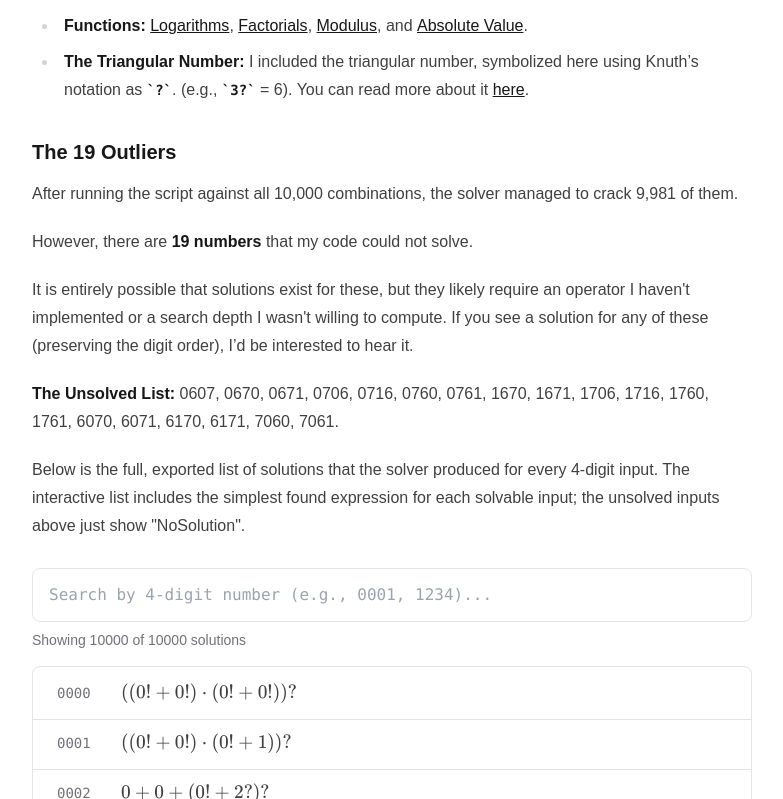
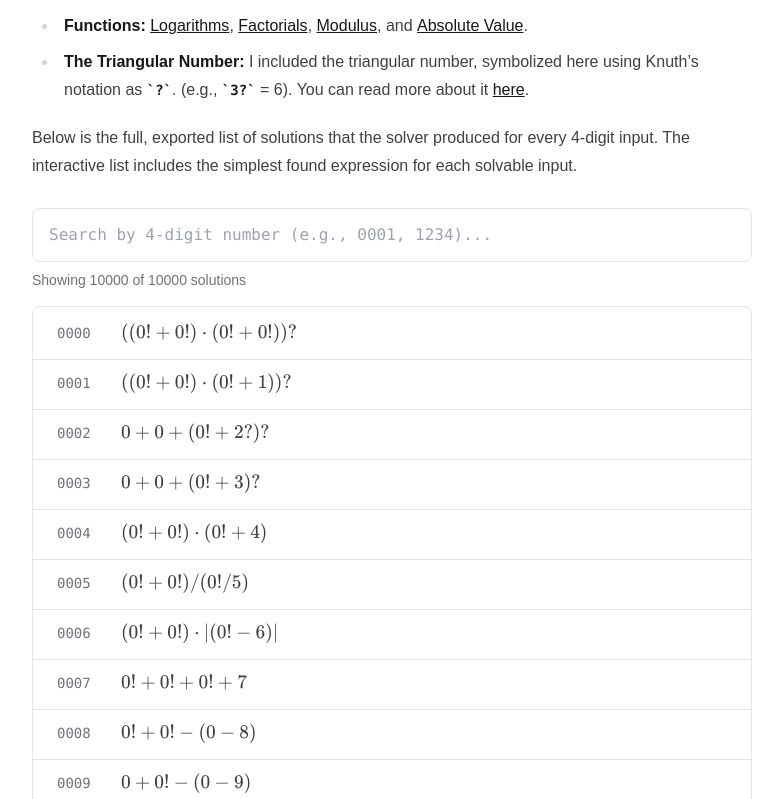
Before and after one commit to eyusd/portfolio, a Next.js app: page /en/lab/make-10-solutions in a window 1280 px wide. Shown: the part 901-1700 px from the top of the page, without its empty margins (248-1031 px from the left). Built offline with nearby package versions, Linux system fonts and the light colour scheme.

Commit message:
complete the list

```diff
--- a/src/app/[locale]/lab/articles/make-10-solutions.mdx
+++ b/src/app/[locale]/lab/articles/make-10-solutions.mdx
@@ -28,21 +28,12 @@ I allowed the following operations:
 *   **Functions:** [Logarithms](https://en.wikipedia.org/wiki/Logarithm), [Factorials](https://en.wikipedia.org/wiki/Factorial), [Modulus](https://en.wikipedia.org/wiki/Modulo_operation), and [Absolute Value](https://en.wikipedia.org/wiki/Absolute_value).
 *   **The Triangular Number:** I included the triangular number, symbolized here using Knuth’s notation as `?`. (e.g., `3?` = 6). You can read more about it [here](https://en.wikipedia.org/wiki/Triangular_number).
 
-### The 19 Outliers
-
-After running the script against all 10,000 combinations, the solver managed to crack 9,981 of them.
-
-However, there are **19 numbers** that my code could not solve.
-
-It is entirely possible that solutions exist for these, but they likely require an operator I haven't implemented or a search depth I wasn't willing to compute. If you see a solution for any of these (preserving the digit order), I’d be interested to hear it.
-
-**The Unsolved List:** 0607, 0670, 0671, 0706, 0716, 0760, 0761, 1670, 1671, 1706, 1716, 1760, 1761, 6070, 6071, 6170, 6171, 7060, 7061.
-
-Below is the full, exported list of solutions that the solver produced for every 4-digit input. The interactive list includes the simplest found expression for each solvable input; the unsolved inputs above just show "NoSolution".
+Below is the full, exported list of solutions that the solver produced for every 4-digit input. The interactive list includes the simplest found expression for each solvable input.
 
 <Make10List solutions={solutions} />
 
 
+**Addendum:** The original goal was to find solutions using only basic arithmetic (addition, subtraction, multiplication, division). The triangular operator `?` was included sparingly — only for cases that would otherwise be impossible to solve within a reasonable search depth. I’d be happy to see simpler solutions that rely on the modulus operator (`mod`) or the triangular operator (`?`) (preserving digit order); please share any you find and I’ll incorporate them.
 ### The Implementation
 
 The code itself is nothing revolutionary. It’s a brute-force depth-first search that constructs an expression tree. The biggest challenge wasn't the math, but the constraints of the machine.
```
Also changed, not shown: src/app/[locale]/lab/data/make-10-solutions.json.
